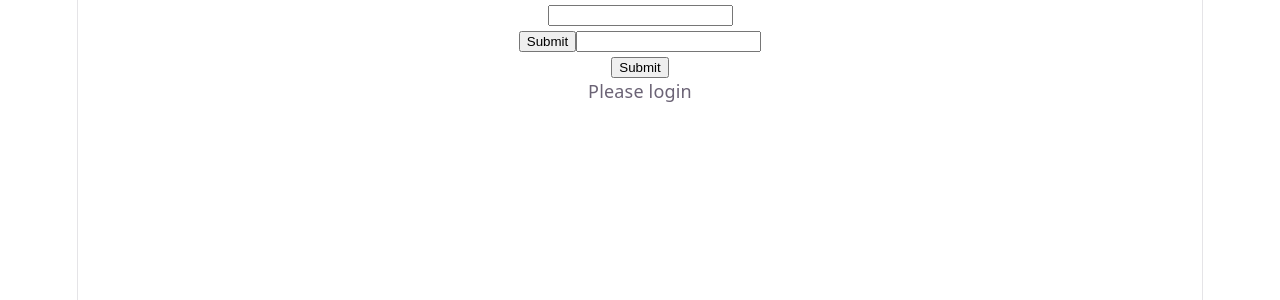
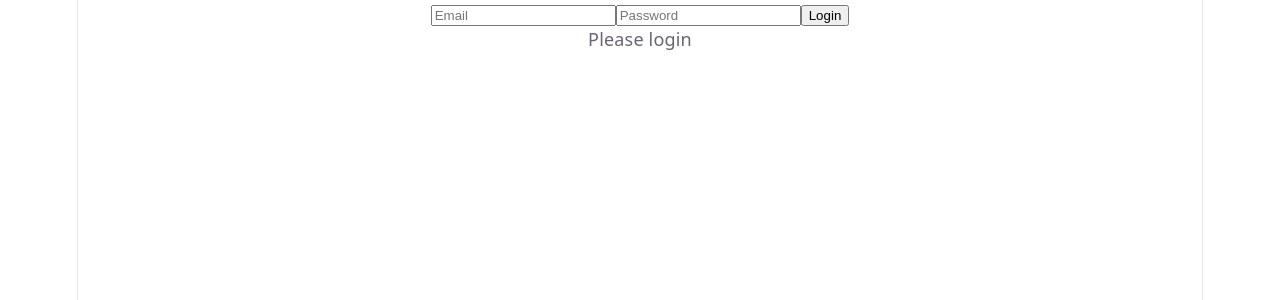
Before and after one commit to Yash-Annapure/job-assistant, a React app in the folder frontend/: page /login in a window 1280 px wide. Shown: the top 300 px of the page. Built offline with nearby package versions, Linux system fonts and the light colour scheme; the HTML template or start-up script is replaced by a standard one.

Commit message:
login form with persistent auth

```diff
--- a/frontend/src/components/LoginForm.jsx
+++ b/frontend/src/components/LoginForm.jsx
@@ -1,6 +1,6 @@
 import { useState } from "react"
 import { useEffect } from "react"
-
+import { loginUser } from "../api.js"
 function Button({ label, onClick}) {
         return <button onClick={onClick}>{label}</button>
     }
@@ -15,31 +15,20 @@ function LoginForm() {
     }, [])
 
     const handelLogin = async () => {
-        const reponse = await fetch("http://localhost:8000/auth/login",{
-            method: "POST",
-            headers: {"Content-Type": "application/json"},
-            body: JSON.stringify({email: email, password: password})
-        })
-        const data = await reponse.json()
-        console.log(data)
-        console.log(data["access_token"])
-        console.log("token value:", data["access_token"])
+        const data = await loginUser(email,password)  // refactored to login user to fetch from servide API layer
         if (data["access_token"]) {
         localStorage.setItem("token", data.access_token)
         setIsLoggedIn(true)
         }
     }
     return (
-        <div>
-            <input onChange={(e) => setEmail(e.target.value)}/>
-            <p>{email}</p>
-            <Button label="Submit" onClick={handelLogin} />
-            <input onChange={(e) => setPassword(e.target.value)}/>
-            <p>{password}</p>
-            <Button label="Submit" onClick={handelLogin} />
-            {isLoggedIn ? <h1> WELCOME!</h1> : <p>Please login</p>}
-        </div>
-    )
+    <div>
+        <input onChange={(e) => setEmail(e.target.value)} placeholder="Email"/>
+        <input type="password" onChange={(e) => setPassword(e.target.value)} placeholder="Password"/>
+        <Button label="Login" onClick={handelLogin} />
+        {isLoggedIn ? <h1>WELCOME!</h1> : <p>Please login</p>}
+    </div>
+)
 
 }
 
```
